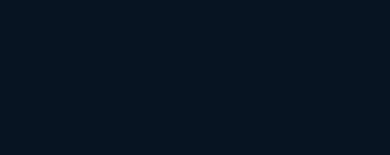
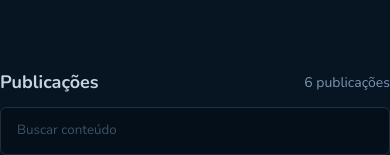
Before and after one commit to Giovani-O/issues-blog, a React (Vite) app: page / in a window 390 px wide. Shown: the part 708-863 px from the top of the page. Built offline with nearby package versions, Linux system fonts and the light colour scheme.

Commit message:
feat: Adds search input + responsiveness fixes

```diff
--- a/src/app.tsx
+++ b/src/app.tsx
@@ -1,23 +1,14 @@
 import { ThemeProvider } from 'styled-components'
 import { defaultTheme } from './styles/themes/default'
 import { GlobalStyle } from './styles/global'
+import { Home } from './pages/home'
 import { Header } from './components/header'
-import { Profile } from './components/profile'
 
 export function App() {
   return (
     <ThemeProvider theme={defaultTheme}>
-      <main>
-        <Header />
-        <Profile />
-        <section>
-          <form>
-            <input type="text" placeholder="Buscar conteúdo" />
-
-            <div>Issues - display: grid</div>
-          </form>
-        </section>
-      </main>
+      <Header />
+      <Home />
 
       <GlobalStyle />
     </ThemeProvider>
--- a/src/components/profile/styles.ts
+++ b/src/components/profile/styles.ts
@@ -1,12 +1,10 @@
 import styled from 'styled-components'
 
 export const ProfileWrapper = styled.section`
-  position: absolute;
-  width: 100%;
+  min-width: 100%;
   display: flex;
   align-items: center;
   justify-content: center;
-  top: 208px;
 `
 
 export const ProfileContainer = styled.div`
--- /dev/null
+++ b/src/components/search/index.tsx
@@ -0,0 +1,14 @@
+import { SearchForm } from './styles'
+
+export function Search() {
+  return (
+    <SearchForm>
+      <div>
+        <h5>Publicações</h5>
+        <span>6 publicações</span>
+      </div>
+
+      <input type="text" placeholder="Buscar conteúdo" />
+    </SearchForm>
+  )
+}
--- /dev/null
+++ b/src/components/search/styles.ts
@@ -0,0 +1,47 @@
+import styled from 'styled-components'
+
+export const SearchForm = styled.form`
+  width: 100%;
+  max-width: 864px;
+  display: flex;
+  flex-direction: column;
+  justify-content: center;
+
+  margin-top: 72px;
+
+  div {
+    width: 100%;
+    display: flex;
+    justify-content: space-between;
+    margin-bottom: 12px;
+  }
+
+  h5 {
+    font-size: 1.125rem;
+    color: ${(props) => props.theme['base-subtitle']};
+  }
+
+  span {
+    font-size: 0.875rem;
+    color: ${(props) => props.theme['base-span']};
+  }
+
+  input {
+    background-color: ${(props) => props.theme['base-input']};
+    color: ${(props) => props.theme['base-text']};
+    border-radius: 6px;
+    border: 1px solid ${(props) => props.theme['base-border']};
+    padding: 12px 16px;
+
+    &::placeholder {
+      color: ${(props) => props.theme['base-label']};
+    }
+
+    &:focus {
+      border: 1px solid ${(props) => props.theme.highlight};
+    }
+
+    @media (max-width: 768px) {
+    }
+  }
+`
--- /dev/null
+++ b/src/pages/home/index.tsx
@@ -0,0 +1,12 @@
+import { Profile } from '../../components/profile'
+import { Search } from '../../components/search'
+import { HomeMain } from './styles'
+
+export function Home() {
+  return (
+    <HomeMain>
+      <Profile />
+      <Search />
+    </HomeMain>
+  )
+}
--- /dev/null
+++ b/src/pages/home/styles.ts
@@ -0,0 +1,16 @@
+import styled from 'styled-components'
+
+export const HomeMain = styled.main`
+  display: flex;
+  align-items: center;
+  flex-direction: column;
+  position: absolute;
+  top: 208px;
+  left: 50%;
+  transform: translate(-50%);
+
+  @media (max-width: 768px) {
+    left: auto;
+    transform: none;
+  }
+`
```
Also changed, not shown: src/pages/issue/index.tsx (added), src/pages/issue/styles.ts (added).
